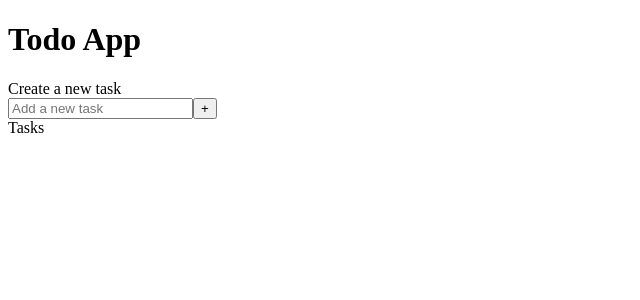
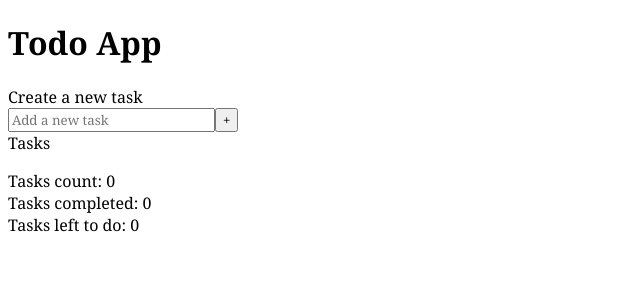
Before and after one commit to niktor76/vue3-todo-app, a Vue app: page / in a window 1280 px wide. Shown: the top 300 px of the page, without its empty margins (0-640 px from the left). Built offline with nearby package versions, Linux system fonts and the light colour scheme.

Commit message:
add counts

```diff
--- a/src/App.vue
+++ b/src/App.vue
@@ -32,6 +32,9 @@
     <button v-if="tasks.some((task) => task.done)" @click="clearCompleted()">
       Clear completed tasks
     </button>
+    <div>Tasks count: {{ tasks.length }}</div>
+    <div>Tasks completed: {{ tasks.filter((task) => task.done).length }}</div>
+    <div>Tasks left to do: {{ tasks.filter((task) => !task.done).length }}</div>
   </div>
 </template>
 
@@ -91,6 +94,10 @@ onMounted(() => {
 </script>
 
 <style lang="scss">
+* {
+  font-family: Georgia, 'Times New Roman', Times, serif;
+}
+
 .done {
   text-decoration: line-through;
 }
```
